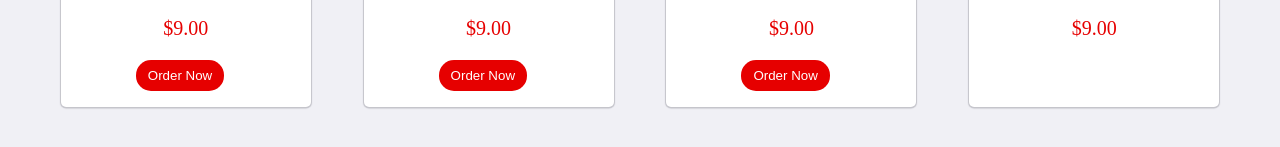
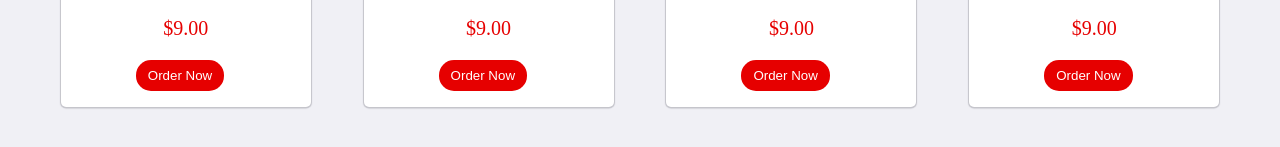
Before and after one commit to HarshadaGharate/bakery-cards, a plain HTML site: page index.html in a window 1280 px wide. Shown: the part 191-338 px from the top of the page. Drawn offline with Linux system fonts and the light colour scheme.

Commit message:
order now button added

```diff
--- a/index.html
+++ b/index.html
@@ -111,6 +111,8 @@
 
     <p class="price">$9.00</p>
 
+    <button class="btn">Order Now</button>
+
    </div>
 
 </div>
```
